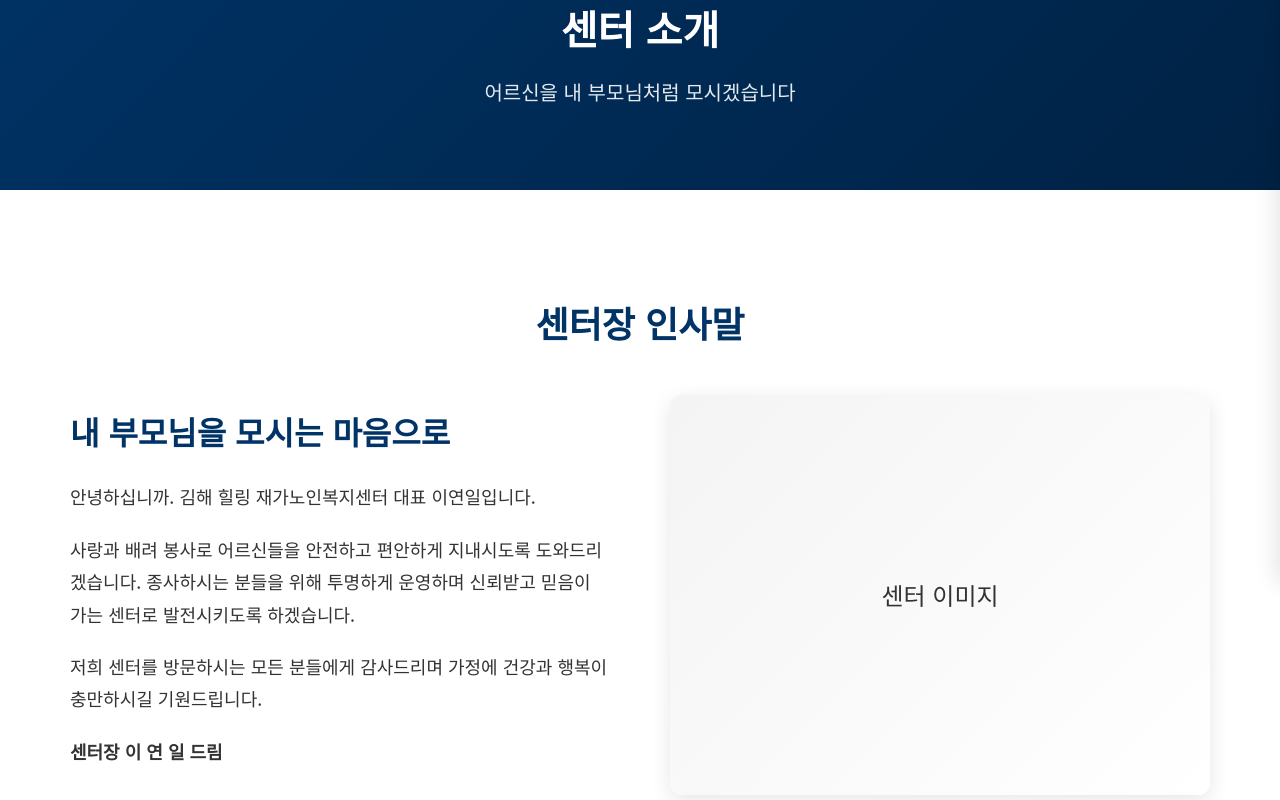
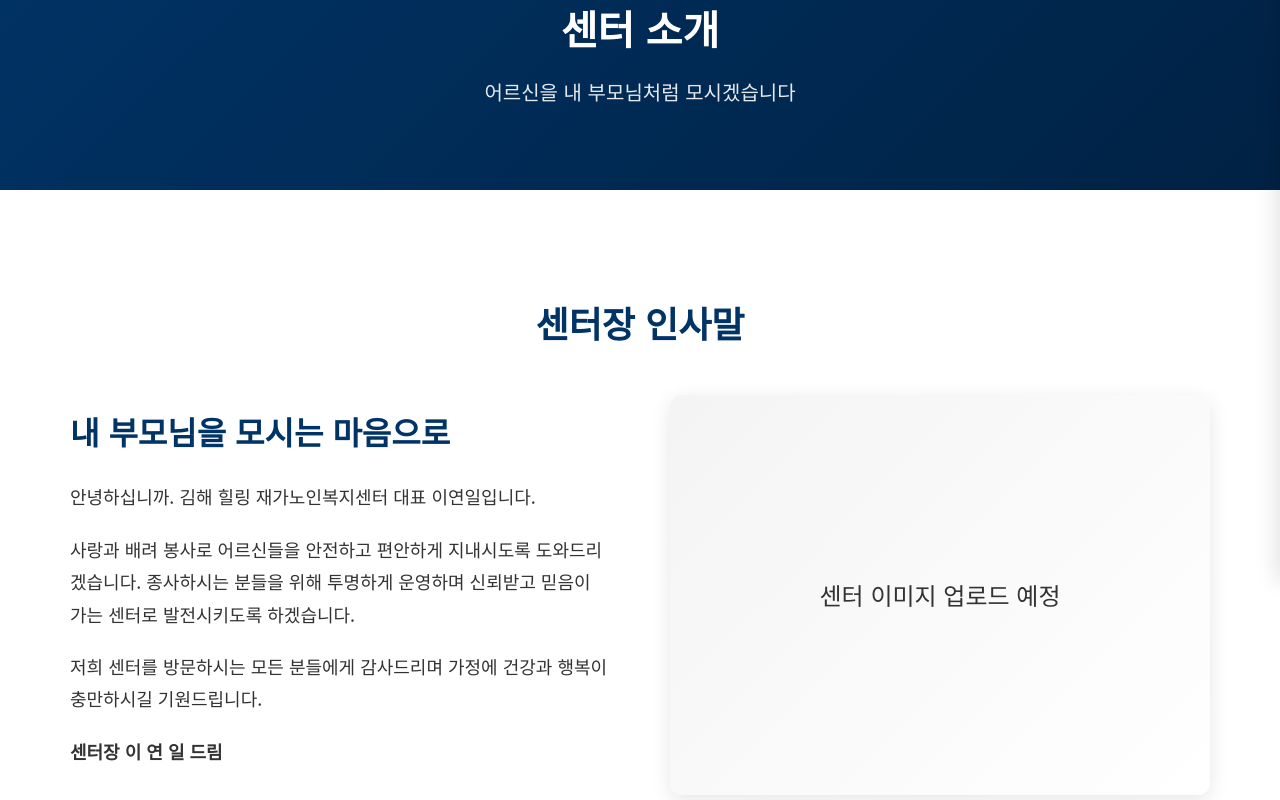
Before and after one commit to ujunja/health-website, a Nuxt app: page /about in a window 1280 px wide. Shown: the part 218-1018 px from the top of the page. Built offline with nearby package versions, Linux system fonts and the light colour scheme.

Commit message:
workflow test

```diff
--- a/pages/about.vue
+++ b/pages/about.vue
@@ -22,7 +22,7 @@
           </div>
           <div class="about-image">
             <div class="about-image-placeholder">
-              센터 이미지
+              센터 이미지 업로드 예정
             </div>
           </div>
         </div>
```
